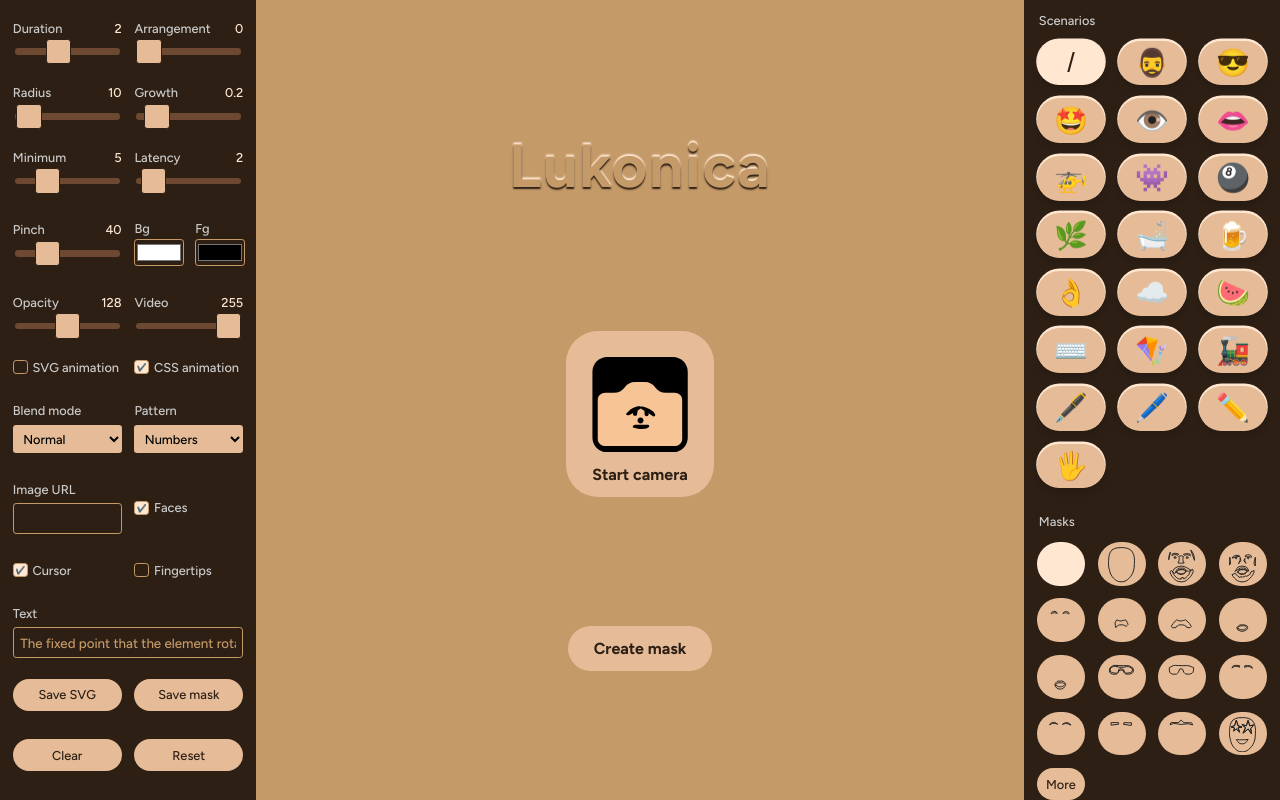
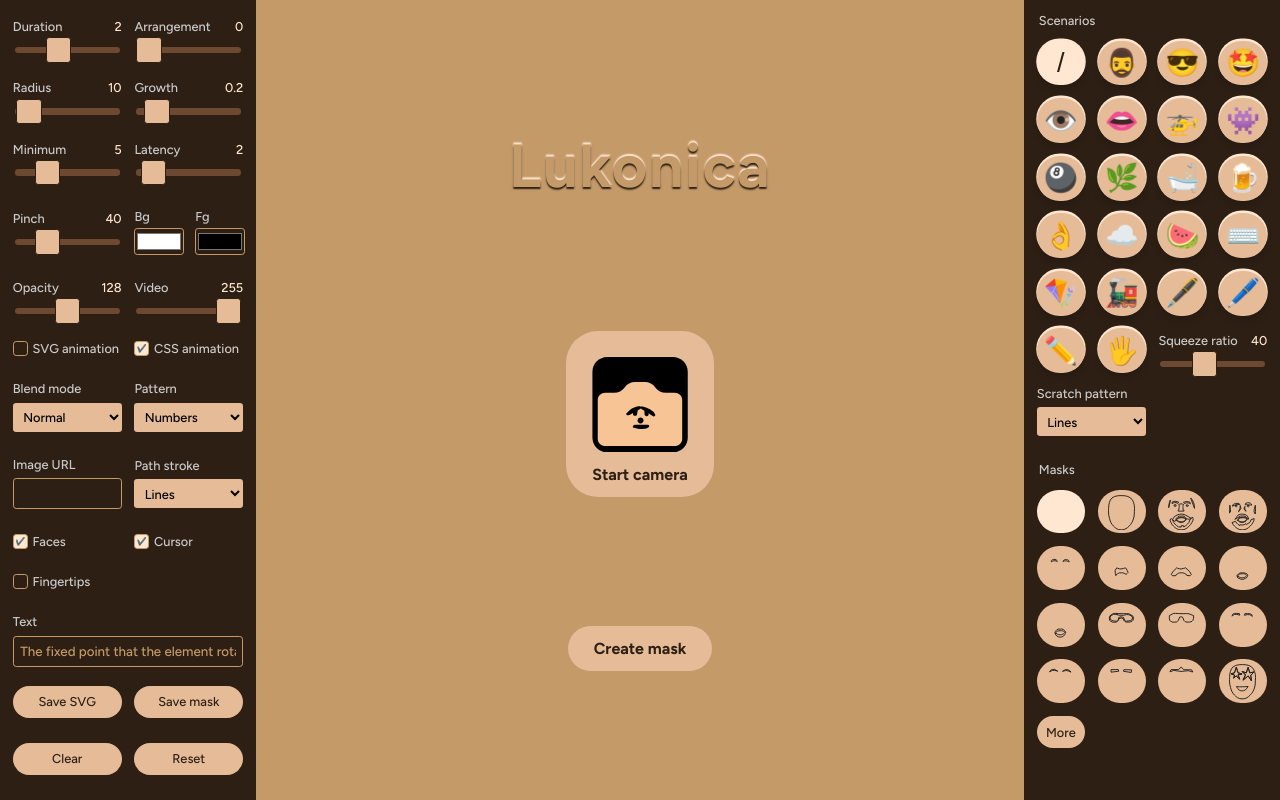
Before and after one commit to cincplug/lukonica, a React (Create React App) app: page / in a window 1280 px wide. Built offline with nearby package versions, Linux system fonts and the light colour scheme; a web font is replaced by a local one.

Commit message:
Move scratch-related inputs to right menu

```diff
--- a/src/_setup.json
+++ b/src/_setup.json
@@ -165,7 +165,7 @@
     "description": "Sub-pattern of paths",
     "value": "lines",
     "type": "select",
-    "parentPattern": "paths",
+    "Pattern": "paths",
     "options": [
       "lines",
       "arcs",
@@ -176,25 +176,25 @@
     ]
   },
   {
-    "id": "scratchPattern",
-    "title": "Scratch pattern",
-    "description": "Sub-pattern of scratch canvas",
-    "value": "lines",
-    "type": "select",
-    "parentPattern": "canvas",
-    "options": ["lines", "rectangles", "quadratics", "tetrics"]
-  },
-  {
     "id": "squeezeRatio",
     "title": "Squeeze ratio",
     "description": "How much will the scratch pattern be squeezed for better accuracy",
     "value": 40,
     "type": "range",
     "isHidden": false,
-    "parentPattern": "canvas",
+    "parentScenario": "scratch-canvas",
     "min": 1,
     "max": 100,
     "step": 1
+  },
+  {
+    "id": "scratchPattern",
+    "title": "Scratch pattern",
+    "description": "Sub-pattern of scratch canvas",
+    "value": "lines",
+    "type": "select",
+    "parentScenario": "scratch-canvas",
+    "options": ["lines", "rectangles", "quadratics", "tetrics"]
   },
   {
     "id": "showsFaces",
--- a/src/components/nav/Menu.js
+++ b/src/components/nav/Menu.js
@@ -24,6 +24,7 @@ const Menu = (props) => {
           controls={DEFAULT_SETUP.filter(
             (control) =>
               !control.isHidden &&
+              !control.parentScenario &&
               (!control.parentPattern ||
                 control.parentPattern === setup.pattern)
           )}
@@ -35,6 +36,13 @@ const Menu = (props) => {
         {!showsFaces && hasCursorFingertips && pattern === "canvas" && (
           <ScratchPointSelection {...{ setup, handleInputChange }} />
         )}
+        <ControlGroup
+          {...{ setup, handleInputChange }}
+          controls={DEFAULT_SETUP.filter(
+            (control) =>
+              !control.isHidden && control.parentScenario === "scratch-canvas"
+          )}
+        />
         {showsFaces && (
           <MaskSelection {...{ setActiveMask, setup, handleInputChange }} />
         )}
--- a/src/styles.scss
+++ b/src/styles.scss
@@ -283,7 +283,7 @@ legend {
 
   &--scenarios {
     &__button {
-      grid-column: span 4;
+      grid-column: span 3;
       font-size: 1.7rem;
       padding: 0.4rem;
       box-shadow: 0 0.3rem 0.4rem #0002,
```
